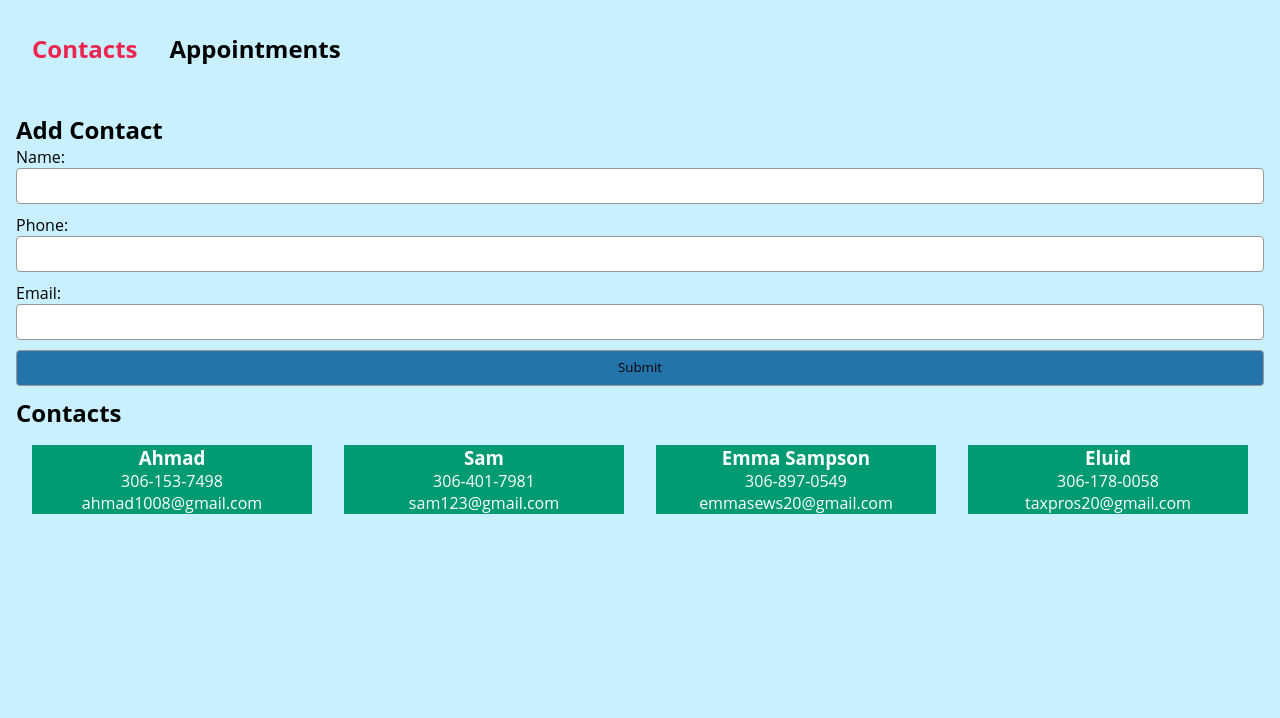
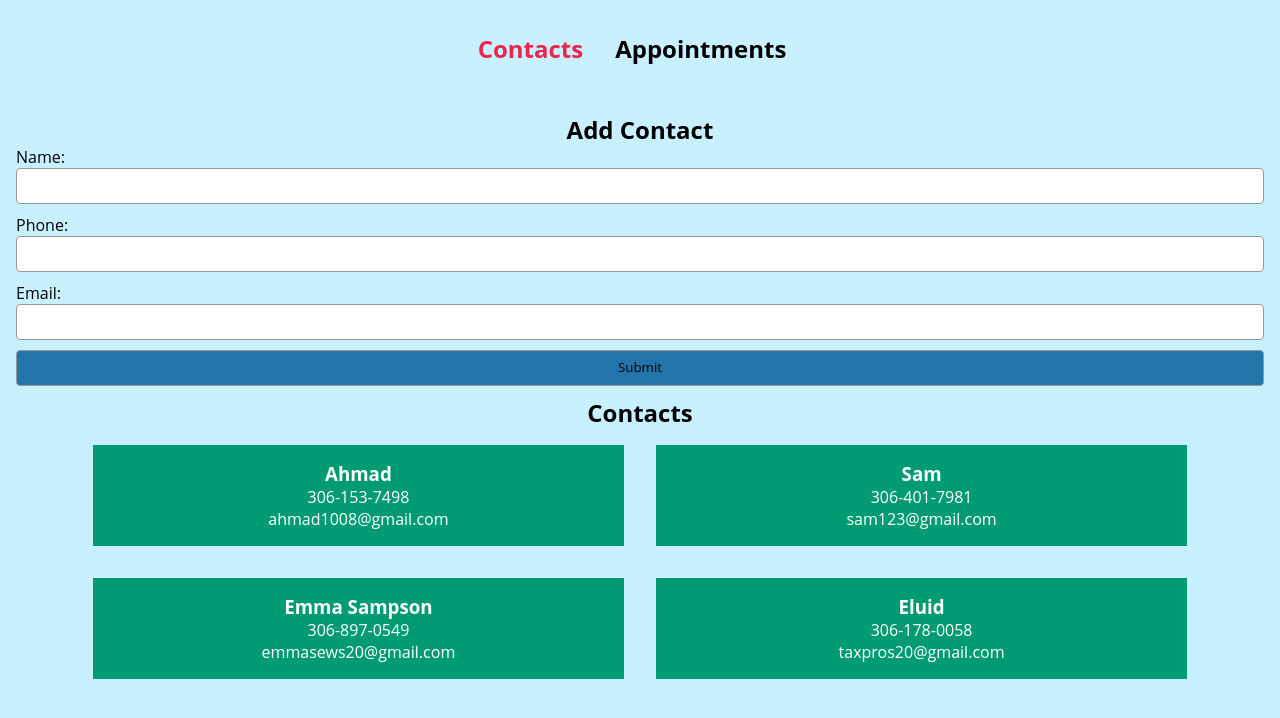
Before and after one commit to YSquid/react-appointment-planner-challenge, a React (Create React App) app: page /contacts in a window 1280 px wide. Shown: the top 718 px of the page. Built offline with nearby package versions, Linux system fonts and the light colour scheme.

Commit message:
contacts page styled

```diff
--- a/src/App.css
+++ b/src/App.css
@@ -6,6 +6,10 @@
     height: 100%;
     width: 100%;
     box-sizing: border-box;
+    display: flex;
+    flex-direction: column;
+    justify-content: center;
+    align-items: center;
 }
 
 nav {
@@ -13,6 +17,8 @@ nav {
     height: fit-content;
     padding: 1rem;
     margin: 1rem 1rem 1rem 0;
+    width: fit-content;
+    flex-wrap: wrap;
 }
 
 nav a {
--- a/src/components/contactForm/ContactForm.css
+++ b/src/components/contactForm/ContactForm.css
@@ -4,6 +4,10 @@
 
 #submitBtn:hover {
     background-color: var(--red-crayola);
+}
+
+form {
+  width: 100%;
 }
 
 input,
--- a/src/components/contactForm/ContactForm.js
+++ b/src/components/contactForm/ContactForm.js
@@ -11,7 +11,7 @@ export const ContactForm = ({
   handleSubmit,
 }) => {
   return (
-    <form onSubmit={handleSubmit} className>
+    <form onSubmit={handleSubmit}>
       <label>
         Name:
         <input
--- a/src/components/tile/Tile.css
+++ b/src/components/tile/Tile.css
@@ -1,17 +1,20 @@
 .tile-container {
     display: flex;
     flex-direction: column;
-    width: 30%;
+    width: 40%;
     text-align: center;
     margin: 1rem;
+    padding: 1rem;
     background-color: var(--green-cyan);
     color: white;
 }
 
 .tile-title {
     background-color: var(--green-cyan);
+    word-break: word;
 }
 
 .tile-value {
     background-color: var(--green-cyan);
+    word-break: break-all;
 }
--- a/src/components/tileList/TileList.css
+++ b/src/components/tileList/TileList.css
@@ -1,4 +1,7 @@
 .tile-list {
     display: flex;
-    list-style: none;
+    justify-content: center;
+    align-items: center;
+    flex-wrap: wrap;
+    width: 100%;
 }
--- a/src/containers/contactsPage/ContactsPage.css
+++ b/src/containers/contactsPage/ContactsPage.css
@@ -1,10 +1,20 @@
 .Contacts__page {
     width: 100%;
-    height: fit-content;
+    min-height: fit-content;
     box-sizing: border-box;
     padding: 1rem;
 }
 
 .Contact__form {
-    height: fit-content
+    height: fit-content;
+    display: flex;
+    flex-direction: column;
+    align-items: center;
 }
+
+.Contact__list {
+    display: flex;
+    flex-direction: column;
+    justify-content: center;
+    align-items: center;
+}
```
